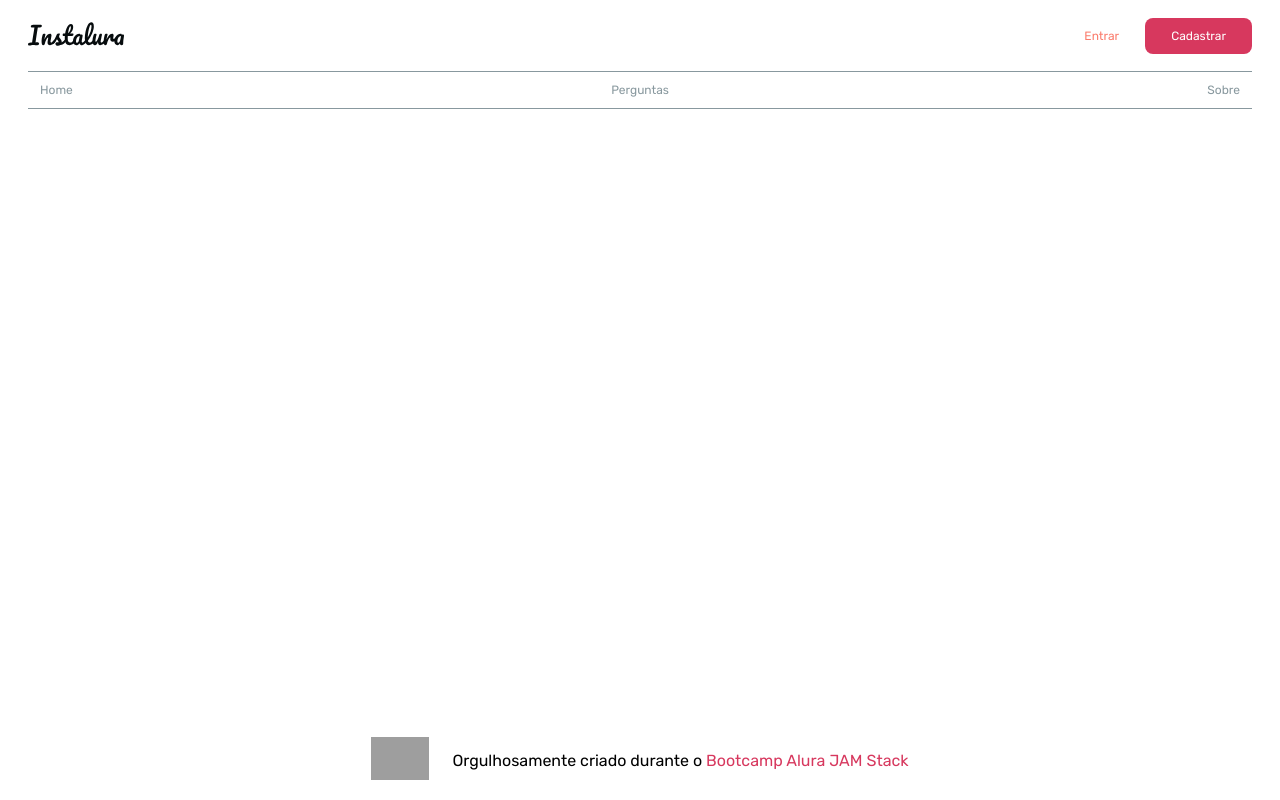
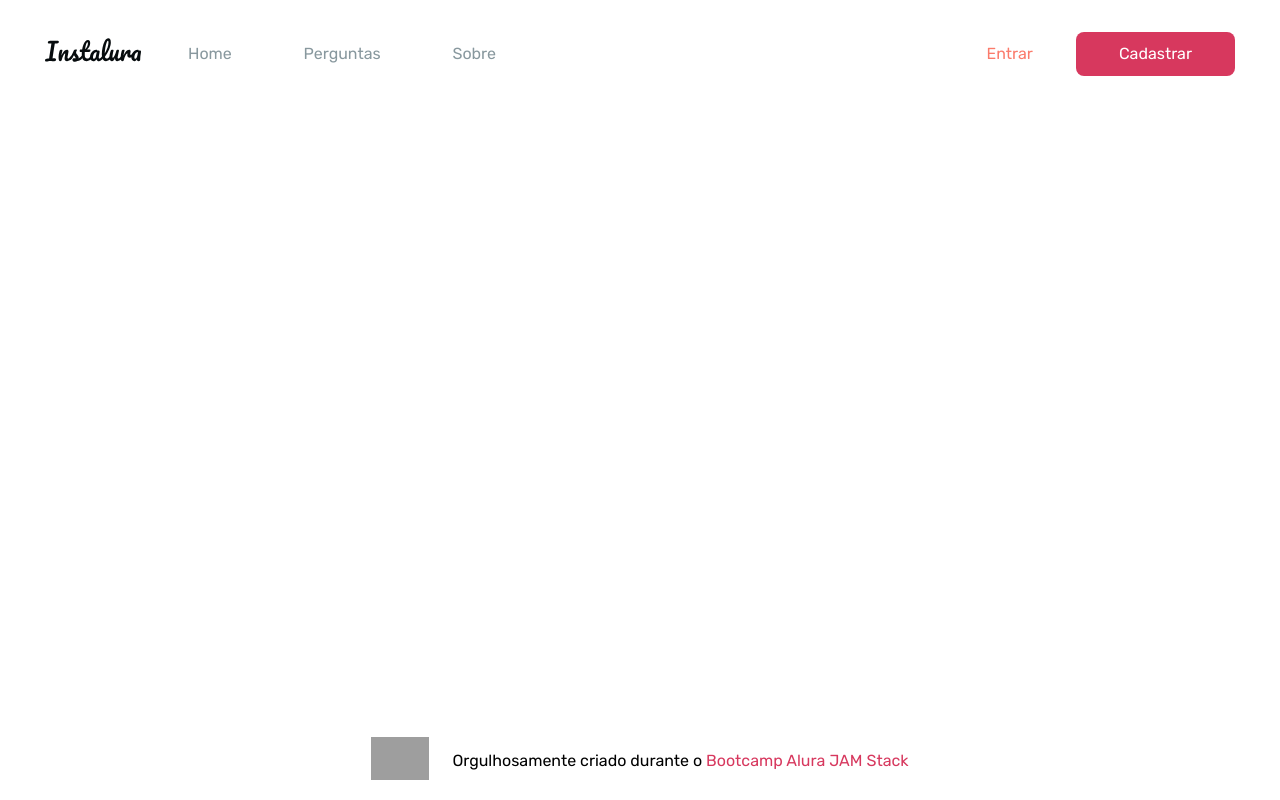
Before and after one commit to marcosHenrique-developer/insta-projeto-nextjs, a Next.js app: page / in a window 1280 px wide. Built offline with nearby package versions, Linux system fonts and the light colour scheme; grey boxes are pictures that could not be loaded.

Commit message:
Breakpoints

```diff
--- a/src/components/commons/Button/index.js
+++ b/src/components/commons/Button/index.js
@@ -1,6 +1,7 @@
 import styled, { css } from 'styled-components';
 import get from 'lodash/get';
 import { TextStyleVariants } from '../../foundation/Text';
+import { breakpointsMedia } from '../theme/utils/breakpointMedia';
 
 const ButtonGhost = css`
   color: ${({ theme, variant }) => get(theme, `colors.${variant}.color`)};
@@ -20,7 +21,15 @@ const Button = styled.button`
   padding: 12px 26px;
   font-weight: bold;
   opacity: 1;
-  ${TextStyleVariants.smallestException}
+  ${breakpointsMedia({
+    xs: css`
+      ${TextStyleVariants.smallestException}
+    `,
+    md: css`
+      padding: 12px 43px;
+      ${TextStyleVariants.paragraph1}
+    `,
+  })}
   ${({ ghost }) => (ghost ? ButtonGhost : ButtonDefault)}
   transition: ${({ theme }) => theme.transition};
   border-radius: ${({ theme }) => theme.borderRadius};
--- a/src/components/commons/Menu/styles/MenuWrapper.js
+++ b/src/components/commons/Menu/styles/MenuWrapper.js
@@ -1,9 +1,6 @@
-import styled from 'styled-components';
-
-// const Title = styled.h1`
-//   font-size: 50px;
-//   color: ${({ theme }) => theme.colors.primary};
-// `;
+import styled, { css } from 'styled-components';
+import { breakpointsMedia } from '../../theme/utils/breakpointMedia';
+import { TextStyleVariants } from '../../../foundation/Text/index';
 
 export const MenuWrapper = styled.nav`
   font-family: 'Rubik', sans-serif;
@@ -14,11 +11,40 @@ export const MenuWrapper = styled.nav`
   margin-top: 18px;
   padding-left: 28px;
   padding-right: 28px;
+  ${breakpointsMedia({
+    md: css`
+      justify-content: flex-start;
+      margin-top: 32px;
+      margin-left: auto;
+      margin-right: auto;
+      width: 100%;
+      padding: 0 16px;
+      max-width: 768px;
+    `,
+    lg: css`
+      max-width: 1160px;
+    `,
+    xl: css`
+      max-width: 1222px;
+    `,
+  })}
 `;
 MenuWrapper.LeftSide = styled.div`
   padding: 0;
   margin: 0;
   order: 1;
+  ${breakpointsMedia({
+    md: css`
+      width: 131px;
+      height: 32px;
+    `,
+  })}
+  ${breakpointsMedia({
+    md: css`
+      order: initial;
+      padding-right: 16px;
+    `,
+  })}
 `;
 MenuWrapper.CenterSide = styled.div`
   padding: 0;
@@ -33,12 +59,32 @@ MenuWrapper.CenterSide = styled.div`
   border-top: 1px solid #88989e;
   border-bottom: 1px solid #88989e;
   padding: 12px;
+  ${breakpointsMedia({
+    md: css`
+      max-width: 332px;
+      justify-content: space-between;
+      flex: 1;
+      order: initial;
+      border: none;
+      margin: 0;
+      padding-top: 0;
+      padding-bottom: 0;
+    `,
+  })}
   a {
     text-align: center;
     display: block;
     text-decoration: none;
     color: #88989e;
     transition: 200ms ease-in-out;
+    ${breakpointsMedia({
+      xs: css`
+        ${TextStyleVariants.smallestException}
+      `,
+      md: css`
+        ${TextStyleVariants.paragraph1}
+      `,
+    })}
     &:hover,
     &:focus {
       font-weight: 500;
@@ -53,4 +99,9 @@ MenuWrapper.RigthSide = styled.div`
   flex: 1;
   order: 2;
   justify-content: flex-end;
+  ${breakpointsMedia({
+    md: css`
+      order: initial;
+    `,
+  })}
 `;
--- a/src/components/commons/theme/index.js
+++ b/src/components/commons/theme/index.js
@@ -40,10 +40,17 @@ const colors = {
     dark: {},
   },
 };
-
+export const breakpoints = {
+  xs: 0,
+  sm: 480,
+  md: 768,
+  lg: 992,
+  xl: 1200,
+};
 export default {
   colors,
   typographyVariants,
+  breakpoints,
   borderRadius: '8px',
   fontFamily: "'Rubik', sans-serif",
   transition: '200ms ease-in-out',
--- /dev/null
+++ b/src/components/commons/theme/utils/breakpointMedia.js
@@ -0,0 +1,16 @@
+import { css } from 'styled-components';
+import { breakpoints } from '../index';
+
+export function breakpointsMedia(cssByBreakpoint) {
+  console.log(cssByBreakpoint);
+  const breakpointNames = Object.keys(breakpoints);
+  return breakpointNames
+    .filter((breakpointName) => Boolean(cssByBreakpoint[breakpointName]))
+    .map(
+      (breakpointName) => css`
+        @media only screen and (min-width: ${breakpoints[breakpointName]}px) {
+          ${cssByBreakpoint[breakpointName]}
+        }
+      `,
+    );
+}
```
